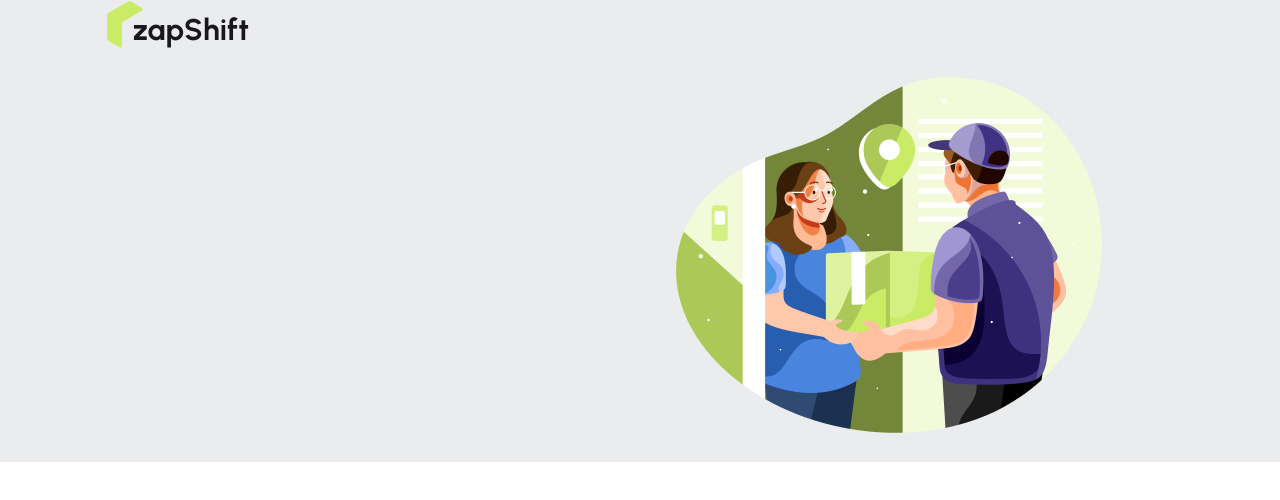
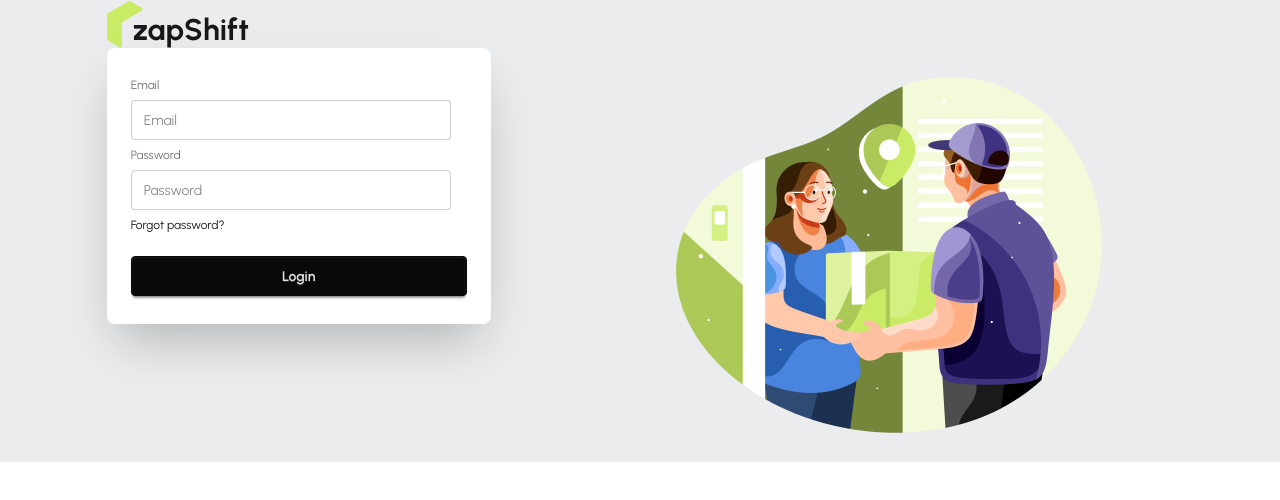
Before and after one commit to Sanzid-Ahmed/final-project-one-client, a React (Vite) app: page /login in a window 1280 px wide. Shown: the top 500 px of the page. Built offline with nearby package versions, Linux system fonts and the light colour scheme.

Commit message:
added login option successfully

```diff
--- a/src/pages/Auth/Login/Login.jsx
+++ b/src/pages/Auth/Login/Login.jsx
@@ -1,11 +1,42 @@
-import React from 'react';
+import React from "react";
+import { useForm } from "react-hook-form";
+import useAuth from "../../../hooks/useAuth";
 
 const Login = () => {
-    return (
-        <div>
 
-        </div>
-    );
+
+    const { register, handleSubmit, formState: {errors} } = useForm();
+    const { signInUser } = useAuth();
+    const handleLogin = (data) =>{
+        signInUser(data.email, data.password).then(result => {
+            console.log(result.user);
+        }).catch(error => {
+            console.log(error);
+        })
+    }
+
+  return (
+    <div className="card bg-base-100 w-full max-w-sm shrink-0 shadow-2xl">
+      <form className="card-body" onSubmit={handleSubmit(handleLogin)}>
+        <fieldset className="fieldset">
+          <label className="label">Email</label>
+          <input type="email" {...register('email',{ require: true} )} className="input" placeholder="Email" />
+          {
+            errors.email?.type === 'required' && <p className="text-red-500">Email is required</p>
+          }
+          <label className="label">Password</label>
+          <input type="password" {...register('password', {required: true, minLength: 6})} className="input" placeholder="Password" />
+          {
+            errors.password?.type === 'minLength' && <p className="text-red-500">Password must be 6 characters longer</p>
+          }
+          <div>
+            <a className="link link-hover">Forgot password?</a>
+          </div>
+          <button className="btn btn-neutral mt-4">Login</button>
+        </fieldset>
+      </form>
+    </div>
+  );
 };
 
 export default Login;
```
